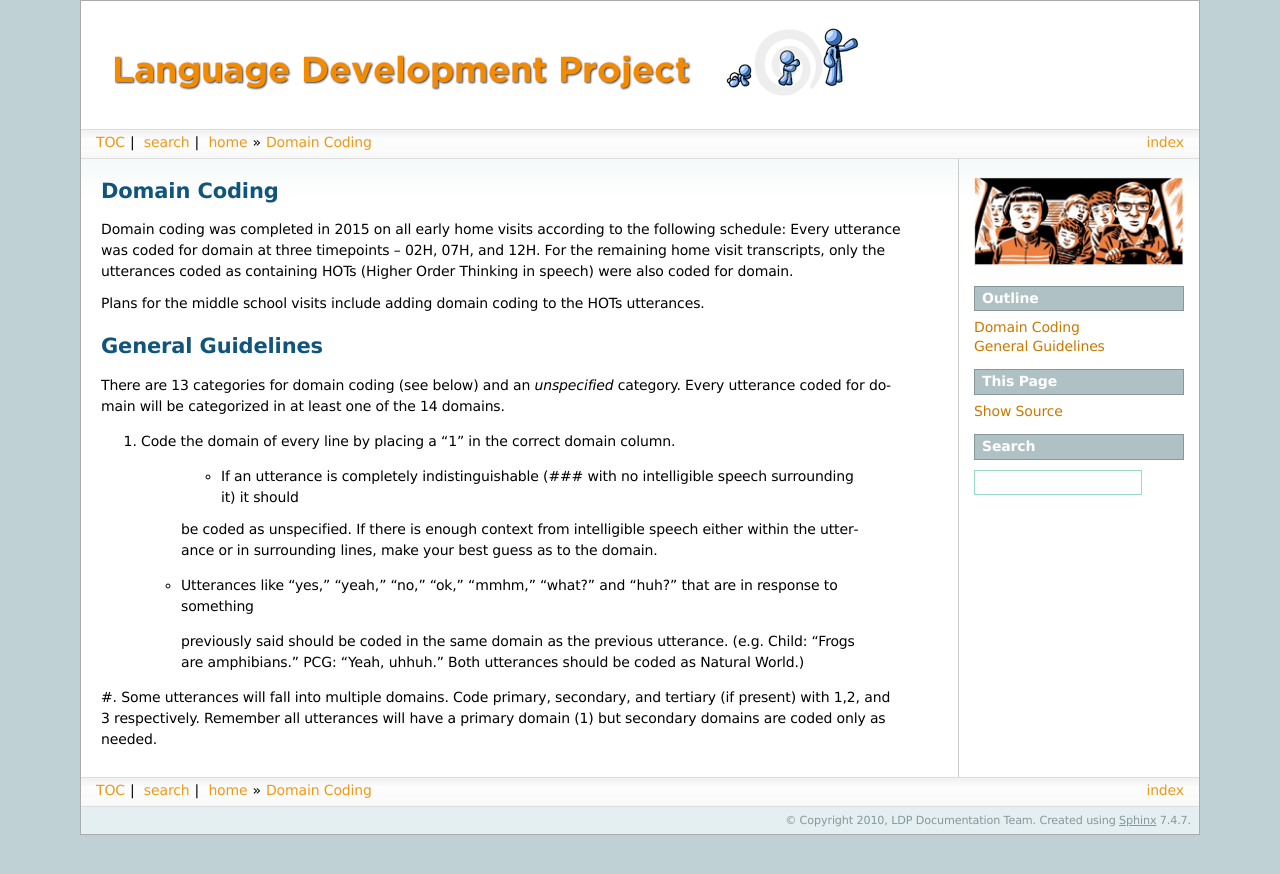
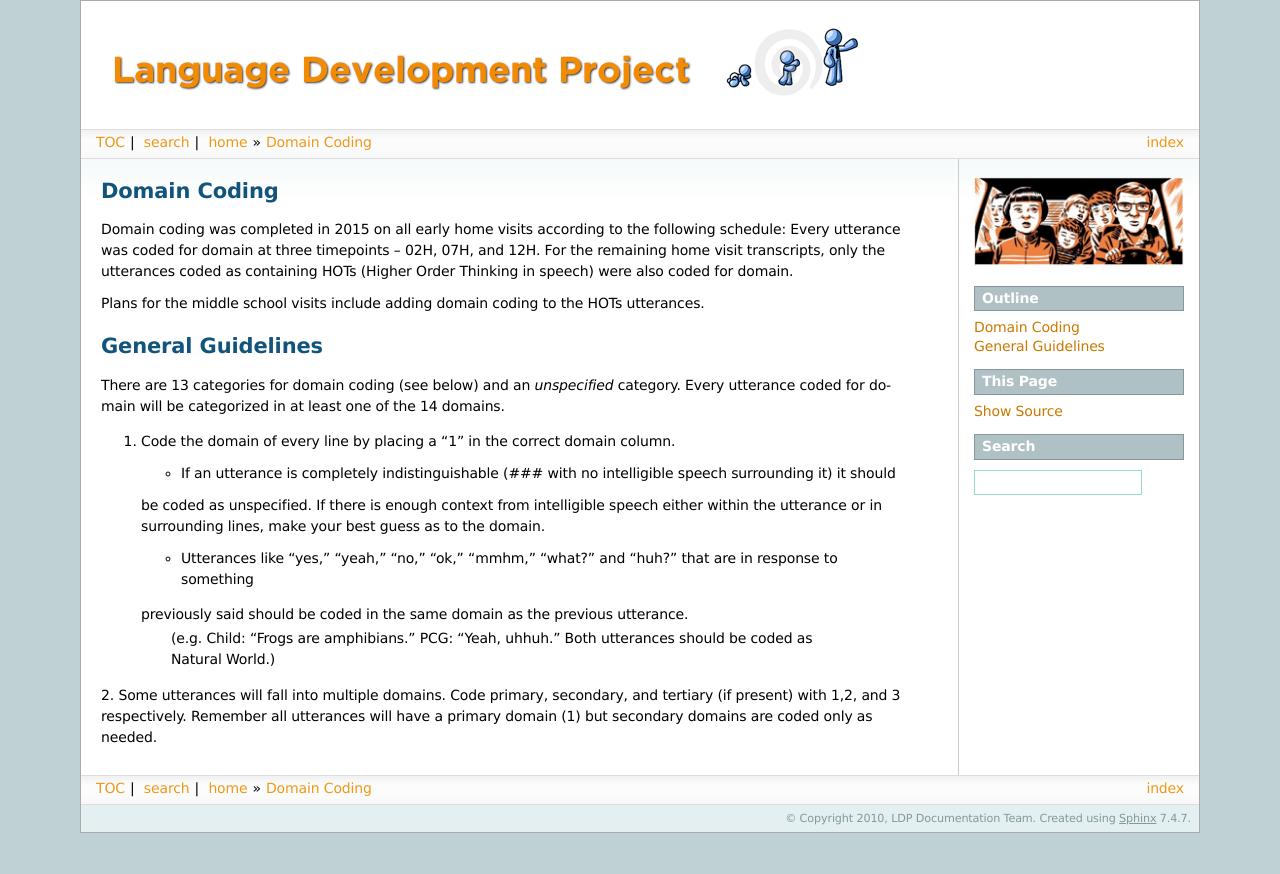
Before and after one commit to ldp-uchicago/docs, a Sphinx documentation site: the page built from sphinx/guides/HOT-and-Domain-Coding/domain.rst, in a window 1280 px wide. Shown: the top 874 px of the page. Built offline with Sphinx 7.4.7, drawn with Linux system fonts in a browser that asks for light colours; formulas are drawn with MathJax 3.

Commit message:
Update domain.rst

```diff
--- a/sphinx/guides/HOT-and-Domain-Coding/domain.rst
+++ b/sphinx/guides/HOT-and-Domain-Coding/domain.rst
@@ -16,12 +16,13 @@ in at least one of the 14 domains.
 
 #. Code the domain of every line by placing a "1" in the correct domain column.
 
-    * If an utterance is completely indistinguishable (### with no intelligible speech surrounding it) it should
-    be coded as unspecified. If there is enough context from intelligible speech either within the utterance or in
-    surrounding lines, make your best guess as to the domain.
+   * If an utterance is completely indistinguishable (### with no intelligible speech surrounding it) it should
+   be coded as unspecified. If there is enough context from intelligible speech either within the utterance or in
+   surrounding lines, make your best guess as to the domain.
+
    * Utterances like "yes," "yeah," "no," "ok," "mmhm," "what?" and "huh?" that are in response to something
-    previously said should be coded in the same domain as the previous utterance.
-    (e.g. Child: "Frogs are amphibians." PCG: "Yeah, uhhuh." Both utterances should be coded as Natural World.)
+  previously said should be coded in the same domain as the previous utterance.
+   (e.g. Child: "Frogs are amphibians." PCG: "Yeah, uhhuh." Both utterances should be coded as Natural World.)
 
-#.  Some utterances will fall into multiple domains. Code primary, secondary, and tertiary (if present) with 1,2, and 3 respectively.
+2.  Some utterances will fall into multiple domains. Code primary, secondary, and tertiary (if present) with 1,2, and 3 respectively.
 Remember all utterances will have a primary domain (1) but secondary domains are coded only as needed.
```
